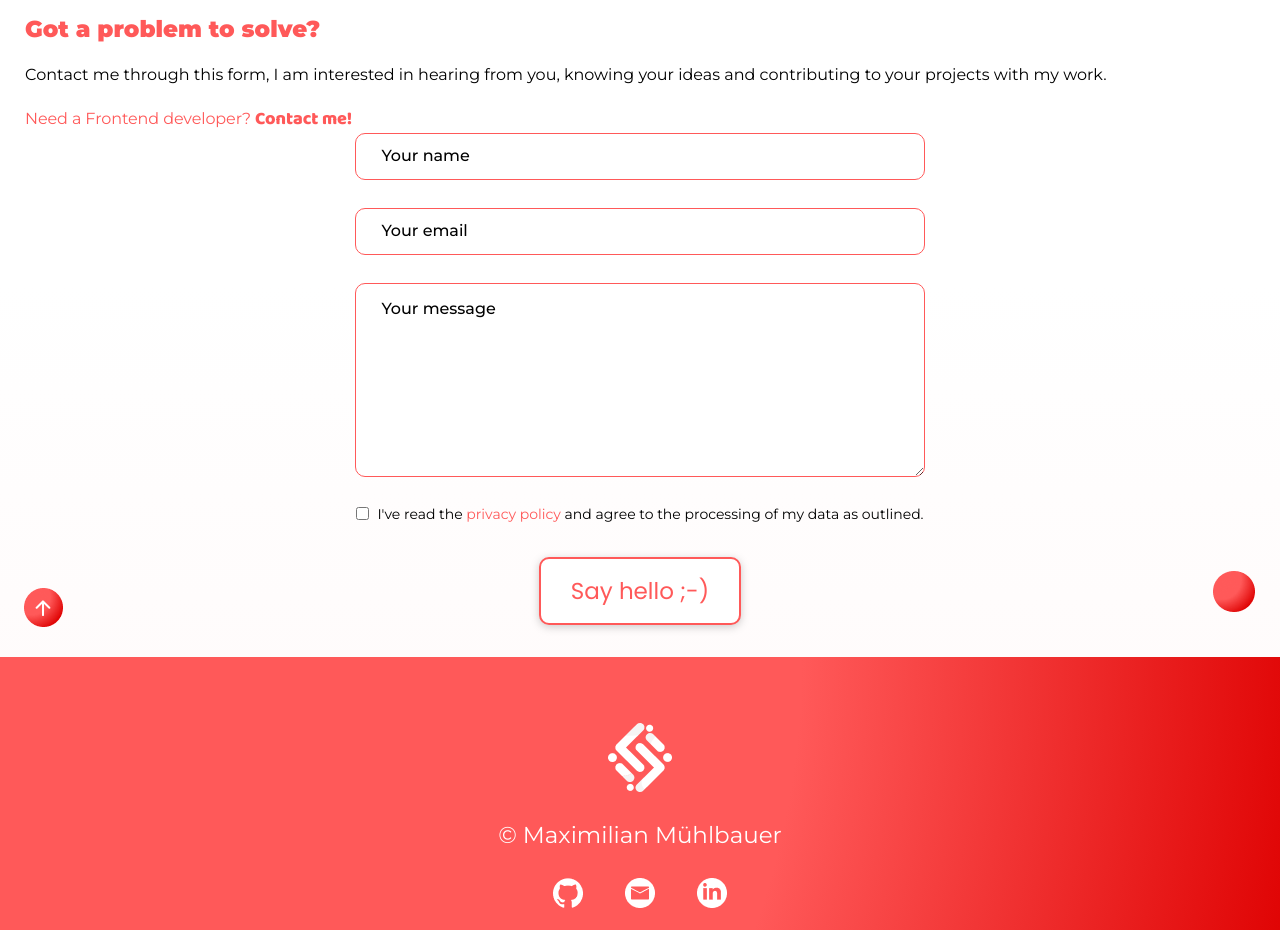
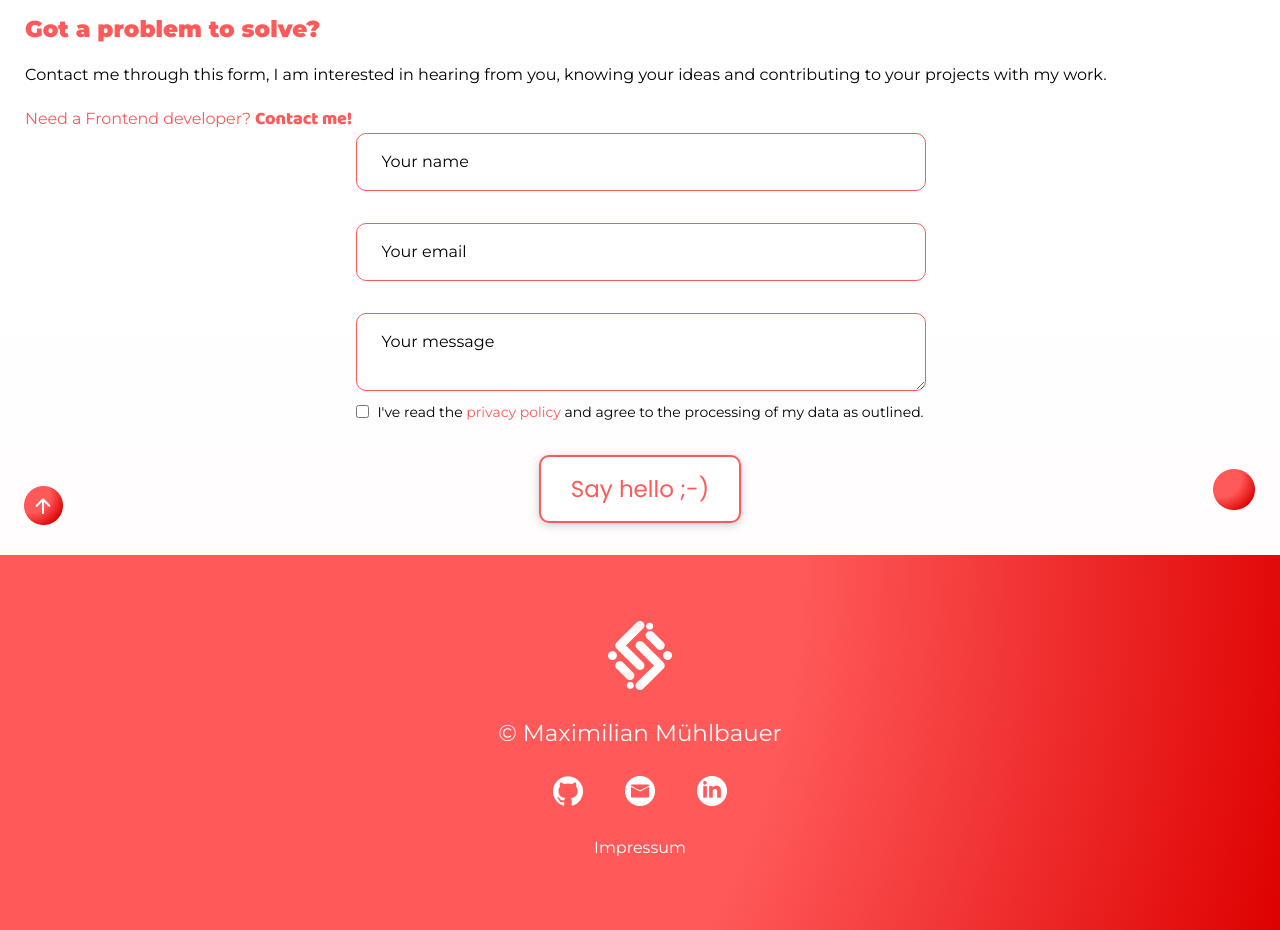
Before and after one commit to maksmuehlbauer/portfolio, an Angular app: page / in a window 1280 px wide. Shown: the part 9580-10510 px from the top of the page. Built offline with nearby package versions, Linux system fonts and the light colour scheme.

Commit message:
add form SCSS

```diff
--- a/src/app/app.component.scss
+++ b/src/app/app.component.scss
@@ -5,5 +5,10 @@
 
 .content-wrap {
     padding-bottom: 379px;    /* Footer height */
+}
 
+@media (min-width: 1440px) {
+    .content-wrap {
+        padding-bottom: 288px;    /* Footer height */
+    }
 }
--- a/src/app/main-container/contact/contact.component.html
+++ b/src/app/main-container/contact/contact.component.html
@@ -8,9 +8,20 @@
     </div>
     <div class="form-container">
         <form (submit)="onSubmit($event)">
-            <input type="text" placeholder="Your name">
-            <input type="email" placeholder="Your email">
-            <textarea class="txt-height" placeholder="Your message"></textarea>
+            <div class="input-container">
+                <input type="text" id="name" placeholder="" required>
+                <label for="name">Your name</label>
+            </div>
+            <div class="input-container">
+                <input type="email" id="mail" placeholder="" required>
+                <label for="mail">Your email</label>
+            </div>
+            <div class="input-container">
+                <textarea type="text" id="text" placeholder=""></textarea>
+                <label for="text">Your message</label>
+            </div>
+
+
             <div class="confirm-container">
                 <input type="checkbox">
                 <span>I've read the <span>privacy policy</span> and agree to the processing of my data as outlined.</span>
--- a/src/app/main-container/contact/contact.component.scss
+++ b/src/app/main-container/contact/contact.component.scss
@@ -61,24 +61,85 @@ section {
     >form {
         @include display();
         flex-direction: column;
-        >input, textarea {
-            width: calc(100% - 50px);
-            margin: 0 0 28px 0;
+        border: none;
+        // background-color: yellow;
+        .input-container {
+            position: relative;
+            width: calc(100%);
+            height: 58px;
+            margin-bottom: 32px;
+            font-size: 16px;
+        }
+
+        input, textarea {
+            font-size: 16px;
+        }
+
+        .input-container input, .input-container textarea {
+            width: calc(100% - 20px);
+            padding: 19px 0;
             border: 1px solid $color-red;
             border-radius: 10px;
-            padding: 15px 25px;
-            background-color: $color-white;
+            padding-left: 20px;
+
         }
-        ::placeholder {
+
+        .input-container label {
+            position: absolute;
+            top: 19px;
+            left: 20px;
+            background: #fff;
+            padding: 0 5px;
+            color: $color-black;
+            font-size: 16px;
+            transition: 0.3s;
+            pointer-events: none;
+
+        }
+
+        .input-container input:focus + label,
+        .input-container input:not(:placeholder-shown) + label,
+        .input-container textarea:focus + label,
+        .input-container textarea:not(:placeholder-shown) + label {
+            font-family: 'Montserrat', Arial, Helvetica, sans-serif;
+            top: -10px;
+            left: 15px;
+            font-size: 12px;
+            color: #000;
+        }
+
+        .input-container input:focus-visible,
+        .input-container textarea:focus-visible {
+            outline: red;
+            border: 1px solid red;
+            font-size: 16px;
+        }
+
+        .input-container input:focus,
+        .input-container textarea:focus {
+            outline: red;
+            border: 1px solid red;
+            font-size: 16px;
+        }
+
+        .input-container::placeholder {
             font-family: 'Montserrat', Arial, Helvetica, sans-serif;
             font-size: 16px;
             font-weight: 500;
             color: $color-black;
         }
-        >.txt-height {
-            height: 162px;
+
+        textarea {
+            font-family: 'Montserrat', Arial, Helvetica, sans-serif;
         }
+
+
+        // >.txt-height {
+        //     height: 162px;
+        // }
     }
+
+
 }
 
 .confirm-container {
@@ -155,4 +216,7 @@ section {
         display: block;
     }
 
+
+
+
 }
--- a/src/app/main-container/contact/contact.component.ts
+++ b/src/app/main-container/contact/contact.component.ts
@@ -1,16 +1,19 @@
 import { Component } from '@angular/core';
 import { CommonModule } from '@angular/common';
+import {MatFormFieldModule} from '@angular/material/form-field';
+import {MatIconModule} from '@angular/material/icon';
+import {MatInputModule} from '@angular/material/input';
 
 @Component({
   selector: 'app-contact',
   standalone: true,
-  imports: [CommonModule],
+  imports: [CommonModule, MatFormFieldModule, MatIconModule, MatInputModule],
   templateUrl: './contact.component.html',
   styleUrl: './contact.component.scss'
 })
 export class ContactComponent {
 
-  isDisabled: boolean = false;
+  isDisabled: boolean = true;
 
   onSubmit(event: Event){
     event.preventDefault();
--- a/src/app/main-container/skills/skills.component.scss
+++ b/src/app/main-container/skills/skills.component.scss
@@ -59,12 +59,20 @@ section {
         width: 80px;
         object-fit: cover;
         gap: 10px;
+        transition: all 125ms ;
         &:hover {
-            cursor: pointer;
+            font-weight: 600;
+            >img {
+                transform: translateY(0px);
+                &:hover {
+                    transform: translateY(-12px);
+                }
+            }
         }
         >img {
             height: 75px;
             object-fit: cover;
+            transition: all 125ms ;
         }
         p {
             font-size: 16px;
--- a/src/app/shared/footer/footer.component.scss
+++ b/src/app/shared/footer/footer.component.scss
@@ -45,6 +45,9 @@ section {
 }
 
 @media (min-width: 1440px) {
+    section {
+        padding: 105px 0 85px 0;
+    }
 
     .footer-container {
         flex-direction: row;
```
Also changed, not shown: src/assets/img/contact/default-input.svg (added), src/assets/img/contact/focus-input.svg (added).
